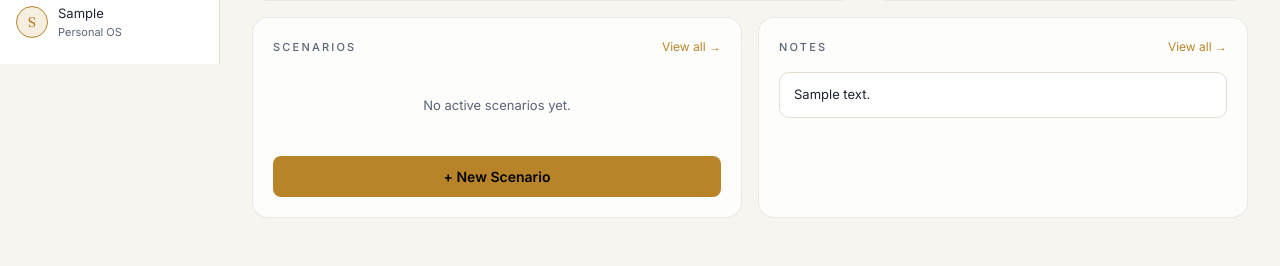
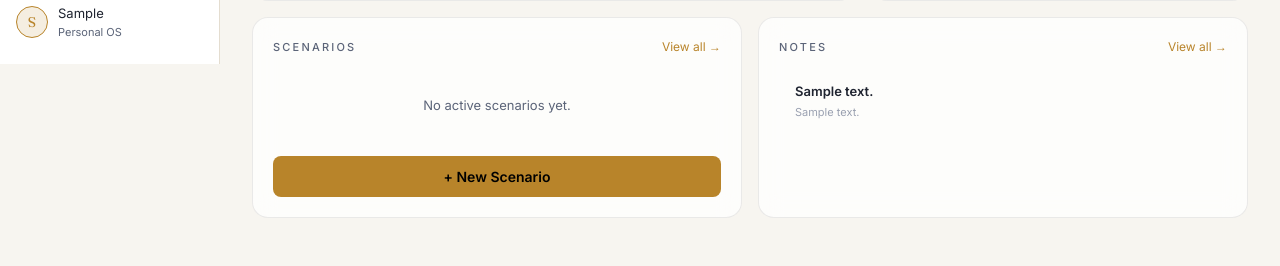
Before and after one commit to tamkin-anwar/artha-dashboard, a Flask app: page / in a window 1280 px wide. Shown: the part 736-1002 px from the top of the page. Run offline with Flask 3, Linux system fonts and the light colour scheme; a user stored in the database is signed in; tables that the repository leaves empty hold one stand-in row (values such as "Sample post"); some libraries are stand-ins or nearby versions.

Commit message:
fix: dashboard Notes widget link + styling to match Notes page design

```diff
--- a/templates/index.html
+++ b/templates/index.html
@@ -116,15 +116,17 @@
         <div class="glass-card" style="padding:20px;">
             <div style="display:flex; align-items:center; justify-content:space-between; margin-bottom:16px;">
                 <span class="eyebrow">Notes</span>
-                <a href="{{ url_for('dashboard.index', view='notes') }}" style="font-size:12px; color:var(--gold); text-decoration:none;">View all →</a>
+                <a href="{{ url_for('notes.notes_page') }}" style="font-size:12px; color:var(--gold); text-decoration:none;">View all →</a>
             </div>
             {% set recent_notes = notes|sort(attribute='id', reverse=true) %}
             {% if recent_notes %}
-                <div style="display:flex; flex-direction:column; gap:10px;">
+                <div style="display:flex; flex-direction:column; gap:2px;">
                     {% for note in recent_notes[:3] %}
-                        <div style="background:var(--bg-card); border:1px solid var(--border-subtle); border-radius:10px; padding:12px 14px;">
-                            <p style="font-size:13px; color:var(--text-primary); margin:0;">{{ note.content|truncate(60) }}</p>
-                        </div>
+                        {% set display_title = note.title if note.title else (note.content.split('\n')[0]|truncate(40, True) if note.content else '') %}
+                        <a href="{{ url_for('notes.notes_page') }}" class="dashboard-note-row" style="display:block; padding:10px 14px; border-radius:8px; text-decoration:none;">
+                            <div style="font-weight:600; font-size:13px; color:var(--text-primary);">{{ display_title if display_title else 'Untitled' }}</div>
+                            <div style="font-size:11px; color:var(--text-muted); white-space:nowrap; overflow:hidden; text-overflow:ellipsis; margin-top:2px;">{{ note.content|truncate(60) if note.content else '' }}</div>
+                        </a>
                     {% endfor %}
                 </div>
             {% else %}
@@ -133,6 +135,11 @@
         </div>
     </div>
 
+    <style>
+        .dashboard-note-row { border-left: 2px solid transparent; transition: background 0.12s ease, border-color 0.12s ease; }
+        .dashboard-note-row:hover { background: var(--bg-hover); border-left-color: var(--gold); }
+    </style>
+
 {% endif %}
 
 {% endblock %}
```
